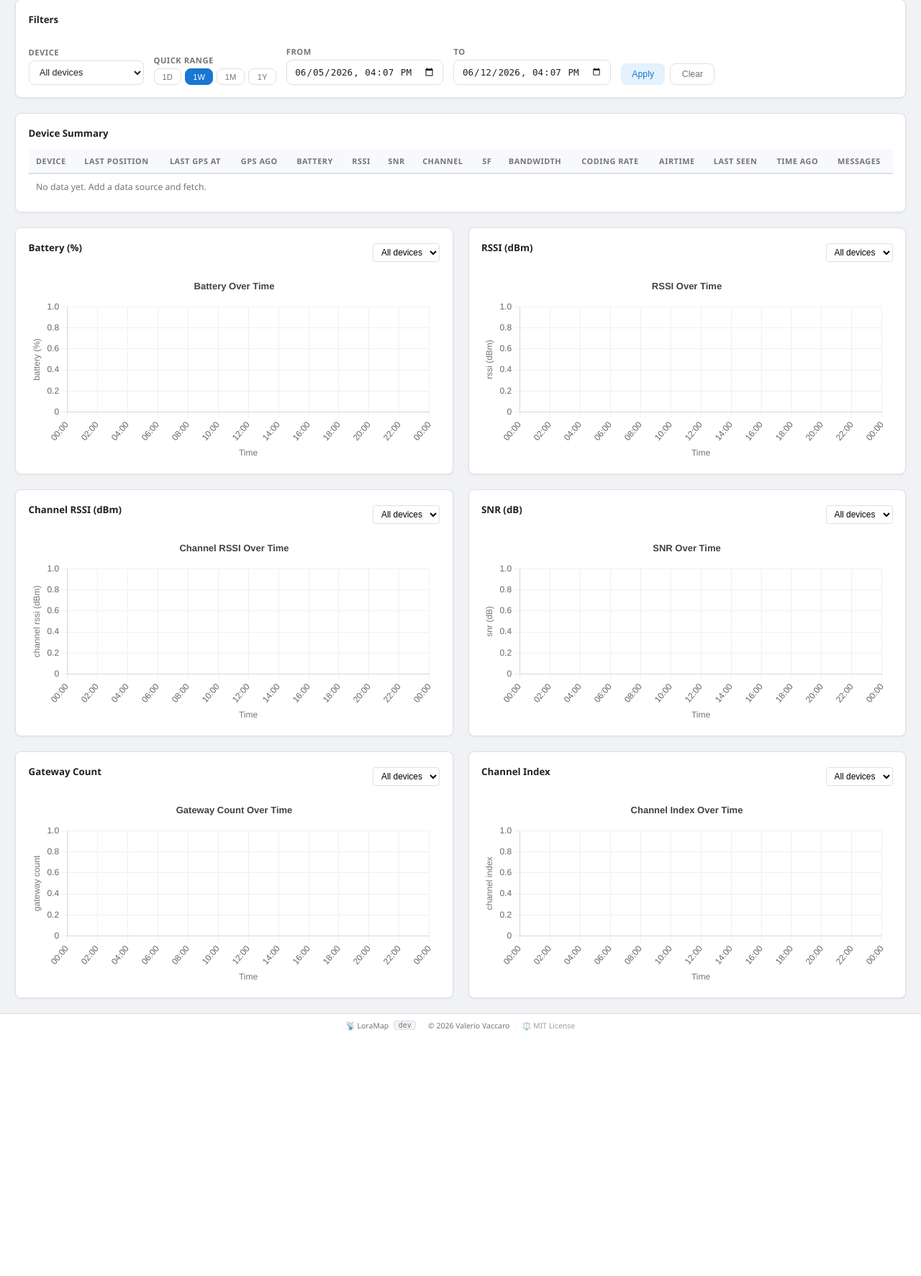
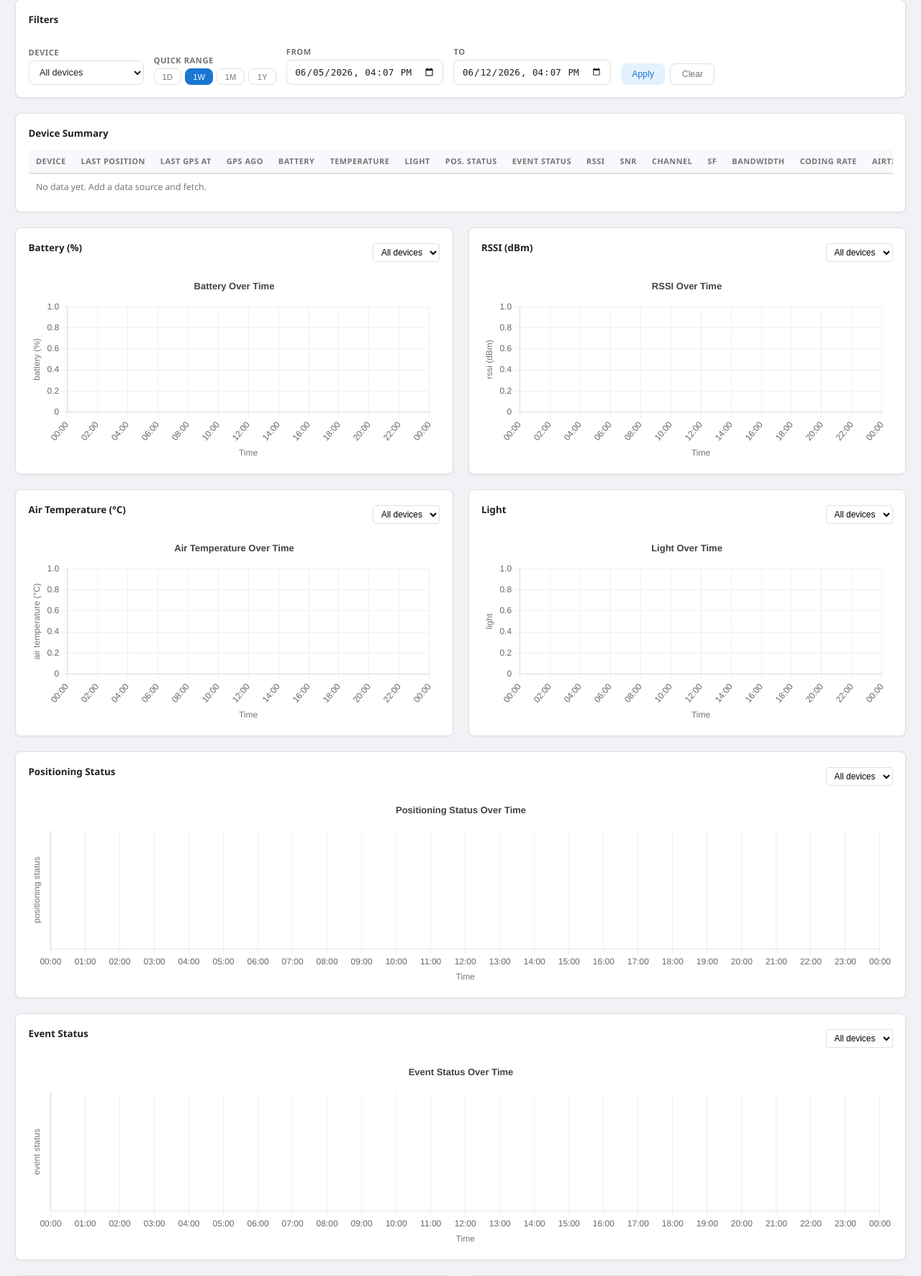
Before and after one commit to valerio-vaccaro/LoraMap, a Flask app: page /dashboard in a window 1280 px wide. Shown: the part 122-1895 px from the top of the page at 72% size. Before the commit the page ends 1554 px from the top, so only its background shows below. Run offline with Flask 3, Linux system fonts and the light colour scheme; the visitor is signed in with stand-in values (Sample User, id 1); data that the repository does not hold is empty.

Commit message:
add light, temp and more data

```diff
--- a/app.py
+++ b/app.py
@@ -355,6 +355,36 @@ def api_positions():
 
     positions = [_msg_to_dict(m) for m in messages]
     device_ids = list({p['device_id'] for p in positions})
+    latest_values = {}
+    for device_id in device_ids:
+        device_query = UplinkMessage.query.filter(
+            UplinkMessage.datasource_id.in_(ds_ids),
+            UplinkMessage.device_id == device_id,
+        )
+        if from_time:
+            dt = parse_datetime(from_time)
+            if dt:
+                device_query = device_query.filter(UplinkMessage.real_timestamp >= dt)
+        if to_time:
+            dt = parse_datetime(to_time)
+            if dt:
+                device_query = device_query.filter(UplinkMessage.real_timestamp <= dt)
+
+        latest_values[device_id] = {}
+        for field in ('air_temperature', 'light', 'positioning_status', 'event_status'):
+            column = getattr(UplinkMessage, field)
+            latest = device_query.filter(
+                column.isnot(None),
+            ).order_by(UplinkMessage.real_timestamp.desc()).first()
+            latest_values[device_id][field] = getattr(latest, field) if latest else None
+
+    for position in positions:
+        values = latest_values[position['device_id']]
+        position['latest_air_temperature'] = values['air_temperature']
+        position['latest_light'] = values['light']
+        position['latest_positioning_status'] = values['positioning_status']
+        position['latest_event_status'] = values['event_status']
+
     return jsonify({'positions': positions, 'device_ids': device_ids})
 
 
@@ -401,6 +431,18 @@ def api_devices():
         last_battery = base.filter(
             UplinkMessage.battery.isnot(None),
         ).order_by(UplinkMessage.real_timestamp.desc()).first()
+        last_temperature = base.filter(
+            UplinkMessage.air_temperature.isnot(None),
+        ).order_by(UplinkMessage.real_timestamp.desc()).first()
+        last_light = base.filter(
+            UplinkMessage.light.isnot(None),
+        ).order_by(UplinkMessage.real_timestamp.desc()).first()
+        last_positioning_status = base.filter(
+            UplinkMessage.positioning_status.isnot(None),
+        ).order_by(UplinkMessage.real_timestamp.desc()).first()
+        last_event_status = base.filter(
+            UplinkMessage.event_status.isnot(None),
+        ).order_by(UplinkMessage.real_timestamp.desc()).first()
 
         count = base.count()
 
@@ -419,6 +461,13 @@ def api_devices():
             'last_gps_at': last_gps.real_timestamp.isoformat() if last_gps else None,
             'last_gps_received_at': last_gps.received_at.isoformat() if last_gps else None,
             'last_battery': last_battery.battery if last_battery else None,
+            'last_air_temperature': last_temperature.air_temperature if last_temperature else None,
+            'last_light': last_light.light if last_light else None,
+            'last_positioning_status': (
+                last_positioning_status.positioning_status
+                if last_positioning_status else None
+            ),
+            'last_event_status': last_event_status.event_status if last_event_status else None,
             'last_rssi': last_msg.rssi if last_msg else None,
             'last_channel_rssi': last_msg.channel_rssi if last_msg else None,
             'last_snr': last_msg.snr if last_msg else None,
@@ -484,7 +533,10 @@ def api_chart_data():
     from_time = request.args.get('from', '')
     to_time = request.args.get('to', '')
 
-    allowed_metrics = {'battery', 'rssi', 'channel_rssi', 'snr', 'gateway_count', 'channel_index'}
+    allowed_metrics = {
+        'battery', 'air_temperature', 'light', 'positioning_status', 'event_status',
+        'rssi', 'channel_rssi', 'snr', 'channel_index',
+    }
     if metric not in allowed_metrics:
         return jsonify({'error': 'Invalid metric'}), 400
 
@@ -635,16 +687,21 @@ def _msg_to_dict(m):
         'latitude': m.latitude,
         'longitude': m.longitude,
         'battery': m.battery,
+        'air_temperature': m.air_temperature,
+        'light': m.light,
         'rssi': m.rssi,
         'channel_rssi': m.channel_rssi,
         'snr': m.snr,
         'channel_index': m.channel_index,
         'gateway_count': m.gateway_count,
+        'gateway_id': m.gateway_id,
+        'gateway_eui': m.gateway_eui,
         'spreading_factor': m.spreading_factor,
         'bandwidth': m.bandwidth,
         'coding_rate': m.coding_rate,
         'consumed_airtime': m.consumed_airtime,
         'positioning_status': m.positioning_status,
+        'event_status': m.event_status,
         'f_cnt': m.f_cnt,
     }
 
--- a/decoders/base.py
+++ b/decoders/base.py
@@ -25,8 +25,10 @@ class BaseDecoder(ABC):
             real_timestamp (datetime, optional; defaults to received_at)
 
         And optionally any of:
-            latitude, longitude, battery, positioning_status,
+            latitude, longitude, battery, air_temperature, light,
+            positioning_status, event_status,
             rssi, channel_rssi, snr, channel_index, gateway_count,
+            gateway_id, gateway_eui,
             spreading_factor, bandwidth, coding_rate, consumed_airtime, f_cnt
 
         Return None to skip this record entirely.
--- a/decoders/ttn_base.py
+++ b/decoders/ttn_base.py
@@ -34,12 +34,16 @@ class TTNBaseDecoder(BaseDecoder):
         rx_metadata = uplink.get('rx_metadata', [])
         gateway_count = len(rx_metadata)
         rssi = channel_rssi = snr = channel_index = None
+        gateway_id = gateway_eui = None
         if rx_metadata:
             gw = rx_metadata[0]
             rssi          = gw.get('rssi')
             channel_rssi  = gw.get('channel_rssi')
             snr           = gw.get('snr')
             channel_index = gw.get('channel_index')
+            gateway_ids   = gw.get('gateway_ids') or {}
+            gateway_id    = gateway_ids.get('gateway_id')
+            gateway_eui   = gateway_ids.get('eui')
 
         # LoRa physical layer
         lora = uplink.get('settings', {}).get('data_rate', {}).get('lora', {})
@@ -58,6 +62,8 @@ class TTNBaseDecoder(BaseDecoder):
             'snr':              snr,
             'channel_index':    channel_index,
             'gateway_count':    gateway_count,
+            'gateway_id':       gateway_id,
+            'gateway_eui':      gateway_eui,
             'spreading_factor': spreading_factor,
             'bandwidth':        bandwidth,
             'coding_rate':      coding_rate,
--- a/models.py
+++ b/models.py
@@ -69,16 +69,21 @@ class UplinkMessage(db.Model):
     longitude = db.Column(db.Float)
     latitude = db.Column(db.Float)
     battery = db.Column(db.Float)
+    air_temperature = db.Column(db.Float)
+    light = db.Column(db.Float)
     rssi = db.Column(db.Integer)
     channel_rssi = db.Column(db.Integer)
     snr = db.Column(db.Float)
     channel_index = db.Column(db.Integer)
     gateway_count = db.Column(db.Integer)
+    gateway_id = db.Column(db.String(255))
+    gateway_eui = db.Column(db.String(32))
     spreading_factor = db.Column(db.Integer)
     bandwidth = db.Column(db.Integer)
     coding_rate = db.Column(db.String(10))
     consumed_airtime = db.Column(db.String(20))
     positioning_status = db.Column(db.String(50))
+    event_status = db.Column(db.String(255))
 
     __table_args__ = (
         db.UniqueConstraint('device_id', 'received_at', name='uq_device_received'),
--- a/static/js/dashboard.js
+++ b/static/js/dashboard.js
@@ -22,10 +22,13 @@ const DEVICE_COLORS = [
 // metric -> { chart instance, label, unit }
 const CHART_DEFS = {
     battery:       { label: 'Battery Over Time',        unit: '%'   },
+    air_temperature: { label: 'Air Temperature Over Time', unit: '°C' },
+    light:         { label: 'Light Over Time',           unit: ''    },
+    positioning_status: { label: 'Positioning Status Over Time', unit: '', categorical: true },
+    event_status:  { label: 'Event Status Over Time', unit: '', categorical: true },
     rssi:          { label: 'RSSI Over Time',            unit: 'dBm' },
     channel_rssi:  { label: 'Channel RSSI Over Time',   unit: 'dBm' },
     snr:           { label: 'SNR Over Time',             unit: 'dB'  },
-    gateway_count: { label: 'Gateway Count Over Time',  unit: ''    },
     channel_index: { label: 'Channel Index Over Time',  unit: ''    },
 };
 
@@ -226,7 +229,7 @@ function renderDeviceTable(devices) {
     const tbody = document.getElementById('device-table-body');
     const cards = document.getElementById('device-summary-cards');
     if (!devices.length) {
-        tbody.innerHTML = '<tr><td colspan="15" class="muted">No data yet. Add a data source and fetch.</td></tr>';
+        tbody.innerHTML = '<tr><td colspan="19" class="muted">No data yet. Add a data source and fetch.</td></tr>';
         cards.innerHTML = '<p class="muted">No data yet. Add a data source and fetch.</p>';
         return;
     }
@@ -256,6 +259,10 @@ function renderDeviceTable(devices) {
             <td class="mono small col-hide-mobile">${lastGps}</td>
             <td class="col-hide-mobile"><span class="ago-badge ${gpsAgoClass}">${formatTimeAgo(d.gps_seconds_ago)}</span></td>
             <td>${batteryBadge(d.last_battery)}</td>
+            <td>${v(d.last_air_temperature, ' °C')}</td>
+            <td class="col-hide-mobile">${v(d.last_light)}</td>
+            <td class="col-hide-mobile">${v(d.last_positioning_status)}</td>
+            <td class="col-hide-mobile">${v(d.last_event_status)}</td>
             <td>${v(d.last_rssi, ' dBm')}</td>
             <td class="col-hide-mobile">${v(d.last_snr, ' dB')}</td>
             <td class="col-hide-mobile">${v(d.last_channel_index)}</td>
@@ -291,6 +298,10 @@ function renderDeviceTable(devices) {
 
             <div class="device-summary-primary">
                 <div><span>Battery</span><strong>${batteryBadge(d.last_battery)}</strong></div>
+                <div><span>Temperature</span><strong>${v(d.last_air_temperature, ' °C')}</strong></div>
+                <div><span>Light</span><strong>${v(d.last_light)}</strong></div>
+                <div><span>Positioning status</span><strong>${v(d.last_positioning_status)}</strong></div>
+                <div><span>Event status</span><strong>${v(d.last_event_status)}</strong></div>
                 <div><span>RSSI</span><strong>${v(d.last_rssi, ' dBm')}</strong></div>
                 <div><span>SNR</span><strong>${v(d.last_snr, ' dB')}</strong></div>
                 <div><span>Messages</span><strong>${d.message_count}</strong></div>
@@ -417,6 +428,7 @@ async function updateChart(metric) {
                     grid: { color: '#F0F0F0' },
                 },
                 y: {
+                    type: def.categorical ? 'category' : 'linear',
                     title: { display: true, text: yLabel, color: '#757575' },
                     grid: { color: '#F0F0F0' },
                 },
--- a/static/js/map.js
+++ b/static/js/map.js
@@ -359,7 +359,10 @@ function showDetailPanel(pos, deviceId) {
             ${row('Received', formatDateTime(pos.received_at))}
             ${row('Latitude',  pos.latitude  != null ? pos.latitude.toFixed(6)  : null)}
             ${row('Longitude', pos.longitude != null ? pos.longitude.toFixed(6) : null)}
-            ${row('Pos. Status', pos.positioning_status)}
+            ${row('Latest Pos. Status', pos.latest_positioning_status ?? pos.positioning_status)}
+            ${row('Latest Event Status', pos.latest_event_status ?? pos.event_status)}
+            ${row('Latest Air Temperature', (pos.latest_air_temperature ?? pos.air_temperature) != null ? (pos.latest_air_temperature ?? pos.air_temperature) + ' °C' : null)}
+            ${row('Latest Light', pos.latest_light ?? pos.light)}
 
             <div class="detail-section-label">Radio</div>
             ${row('Battery',      pos.battery      != null ? pos.battery + ' %'       : null)}
@@ -367,7 +370,6 @@ function showDetailPanel(pos, deviceId) {
             ${row('Channel RSSI', pos.channel_rssi != null ? pos.channel_rssi + ' dBm': null)}
             ${row('SNR',          pos.snr          != null ? pos.snr + ' dB'          : null)}
             ${row('Channel',      pos.channel_index)}
-            ${row('Gateways',     pos.gateway_count)}
 
             <div class="detail-section-label">LoRa</div>
             ${row('Spread. Factor', pos.spreading_factor != null ? 'SF' + pos.spreading_factor : null)}
--- a/static/js/tracker.js
+++ b/static/js/tracker.js
@@ -213,7 +213,10 @@ function showDetail(pos) {
                 ${row('', 'Delay',     delayFromRealTimestamp(pos.real_timestamp))}
                 ${row('', 'Latitude',  pos.latitude  != null ? pos.latitude.toFixed(6)  : null)}
                 ${row('', 'Longitude', pos.longitude != null ? pos.longitude.toFixed(6) : null)}
-                ${row('', 'Status',    pos.positioning_status)}
+                ${row('', 'Latest Status', pos.latest_positioning_status ?? pos.positioning_status)}
+                ${row('', 'Latest Event', pos.latest_event_status ?? pos.event_status)}
+                ${row('', 'Latest Air Temp.', pos.latest_air_temperature ?? pos.air_temperature, '°C')}
+                ${row('', 'Latest Light', pos.latest_light ?? pos.light)}
             </div>
 
             <div class="ti-card">
@@ -227,7 +230,6 @@ function showDetail(pos) {
                 ${row('', 'RSSI',         pos.rssi         != null ? pos.rssi         : null, 'dBm')}
                 ${row('', 'Channel RSSI', pos.channel_rssi != null ? pos.channel_rssi : null, 'dBm')}
                 ${row('', 'SNR',          pos.snr          != null ? pos.snr          : null, 'dB')}
-                ${row('', 'Gateways',     pos.gateway_count)}
                 ${row('', 'Channel',      pos.channel_index)}
             </div>
 
--- a/templates/dashboard.html
+++ b/templates/dashboard.html
@@ -59,6 +59,10 @@
                         <th class="col-hide-mobile">Last GPS At</th>
                         <th class="col-hide-mobile">GPS Ago</th>
                         <th>Battery</th>
+                        <th>Temperature</th>
+                        <th class="col-hide-mobile">Light</th>
+                        <th class="col-hide-mobile">Pos. Status</th>
+                        <th class="col-hide-mobile">Event Status</th>
                         <th>RSSI</th>
                         <th class="col-hide-mobile">SNR</th>
                         <th class="col-hide-mobile">Channel</th>
@@ -72,7 +76,7 @@
                     </tr>
                 </thead>
                 <tbody id="device-table-body">
-                    <tr><td colspan="15" class="muted">Loading…</td></tr>
+                    <tr><td colspan="19" class="muted">Loading…</td></tr>
                 </tbody>
             </table>
         </div>
@@ -104,6 +108,52 @@
         </section>
     </div>
 
+    <div class="charts-grid">
+        <section class="card">
+            <div class="card-header">
+                <h3 class="card-title">Air Temperature (°C)</h3>
+                <select id="sel-air_temperature" class="select-sm" onchange="updateChart('air_temperature')">
+                    <option value="">All devices</option>
+                </select>
+            </div>
+            <div class="chart-wrapper"><canvas id="chart-air_temperature"></canvas></div>
+        </section>
+
+        <section class="card">
+            <div class="card-header">
+                <h3 class="card-title">Light</h3>
+                <select id="sel-light" class="select-sm" onchange="updateChart('light')">
+                    <option value="">All devices</option>
+                </select>
+            </div>
+            <div class="chart-wrapper"><canvas id="chart-light"></canvas></div>
+        </section>
+    </div>
+
+    <div class="charts-grid charts-grid-single">
+        <section class="card">
+            <div class="card-header">
+                <h3 class="card-title">Positioning Status</h3>
+                <select id="sel-positioning_status" class="select-sm" onchange="updateChart('positioning_status')">
+                    <option value="">All devices</option>
+                </select>
+            </div>
+            <div class="chart-wrapper"><canvas id="chart-positioning_status"></canvas></div>
+        </section>
+    </div>
+
+    <div class="charts-grid charts-grid-single">
+        <section class="card">
+            <div class="card-header">
+                <h3 class="card-title">Event Status</h3>
+                <select id="sel-event_status" class="select-sm" onchange="updateChart('event_status')">
+                    <option value="">All devices</option>
+                </select>
+            </div>
+            <div class="chart-wrapper"><canvas id="chart-event_status"></canvas></div>
+        </section>
+    </div>
+
     <!-- Charts — row 2 -->
     <div class="charts-grid">
         <section class="card">
@@ -128,17 +178,7 @@
     </div>
 
     <!-- Charts — row 3 -->
-    <div class="charts-grid">
-        <section class="card">
-            <div class="card-header">
-                <h3 class="card-title">Gateway Count</h3>
-                <select id="sel-gateway_count" class="select-sm" onchange="updateChart('gateway_count')">
-                    <option value="">All devices</option>
-                </select>
-            </div>
-            <div class="chart-wrapper"><canvas id="chart-gateway_count"></canvas></div>
-        </section>
-
+    <div class="charts-grid charts-grid-single">
         <section class="card">
             <div class="card-header">
                 <h3 class="card-title">Channel Index</h3>
```
Also changed, not shown: decoders/sensecap_t1000a.py (+24 -1 lines), docs/openapi.yaml (+52 -1 lines), migrations/versions/d4e5f6a7b8c9_add_environment_measurements.py (added, +27 -0 lines), migrations/versions/e5f6a7b8c9d0_add_gateway_identifiers.py (added, +27 -0 lines), migrations/versions/f6a7b8c9d0e1_add_event_status.py (added, +25 -0 lines), static/js/data.js (+8 -4 lines), templates/data.html (+6 -2 lines), utils.py (+15 -0 lines).
